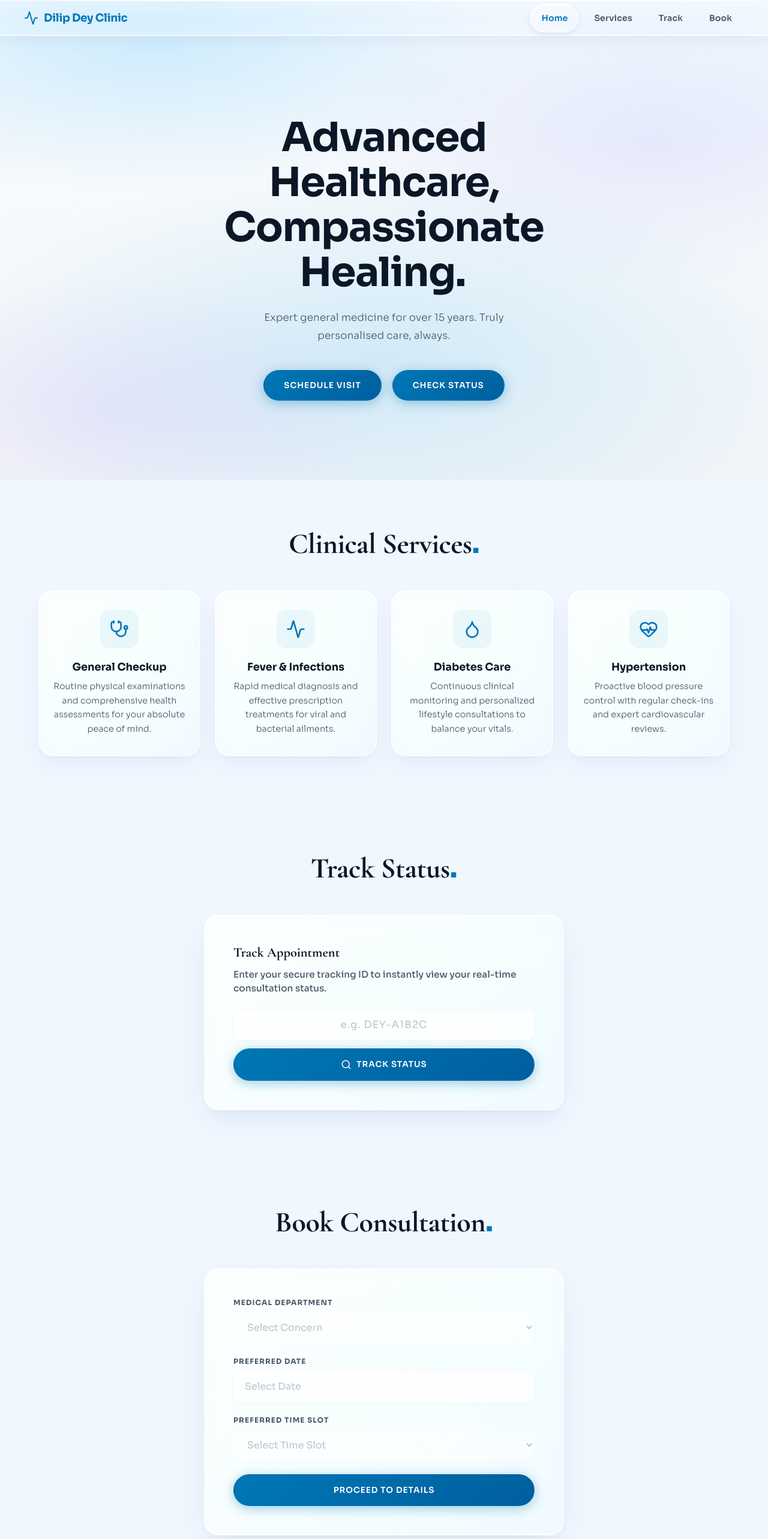
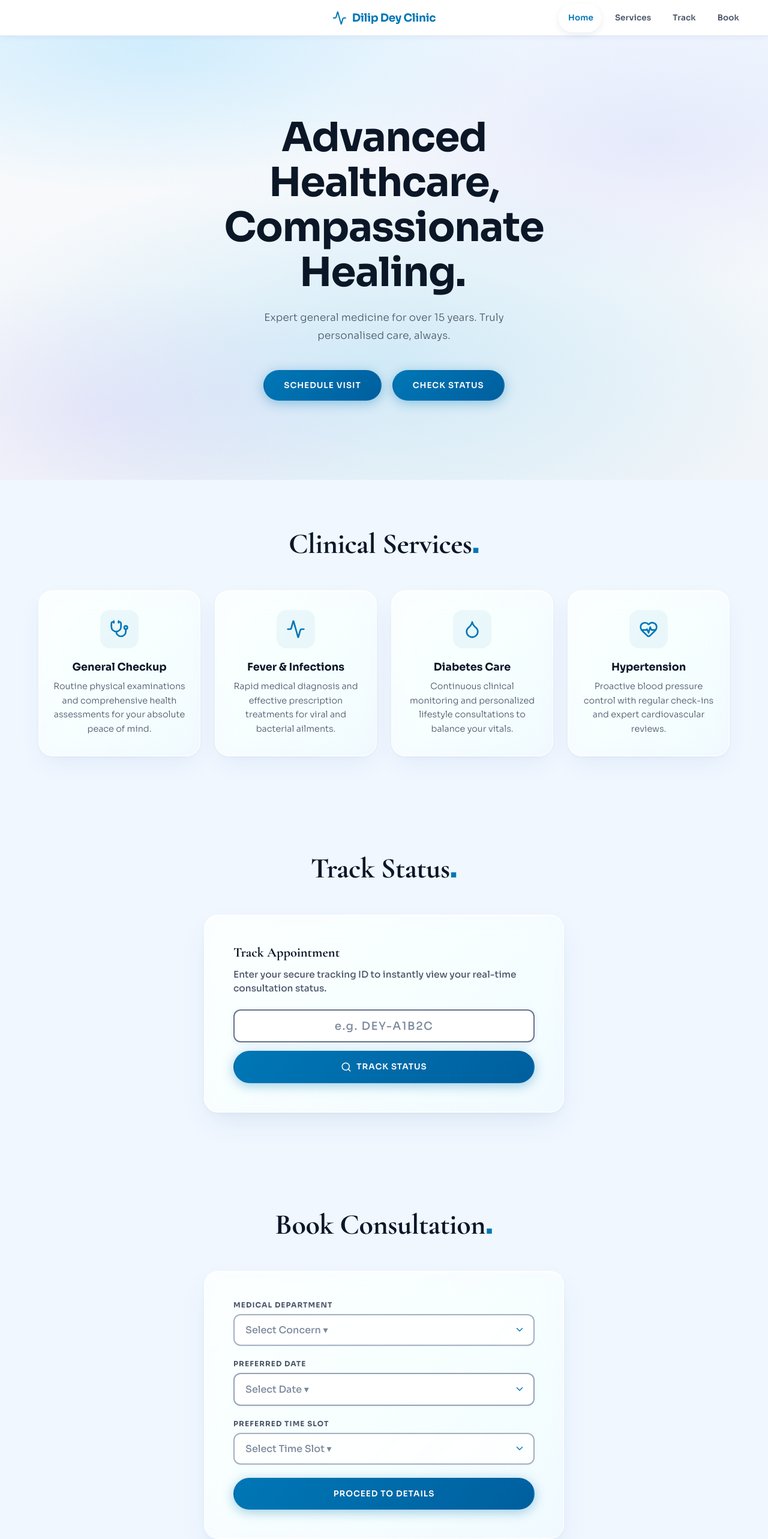
Before and after one commit to jitkarmakar46/DR.-Dey-s-website, a React (Vite) app in the folder frontend/: page / in a window 1280 px wide. Shown: the top 2566 px of the page at 60% size. Built offline with nearby package versions, Linux system fonts and the light colour scheme.

Commit message:
fix: solid clean top header on mobile, high-visibility form boxes, matching arrows after placeholders, and top-center heading with top-right buttons on laptop

```diff
--- a/frontend/src/index.css
+++ b/frontend/src/index.css
@@ -70,7 +70,7 @@ body::before {
 .container { width: 100%; max-width: 1200px; margin: 0 auto; padding: 0 24px; }
 
 /* ============================================================
-   TOP HEADER — Apple Liquid Glass (Fixed Top Bar)
+   TOP HEADER — Solid Clean Surface (No text reflection)
    ============================================================ */
 .top-header {
     position: fixed;
@@ -83,27 +83,14 @@ body::before {
     display: flex;
     align-items: center;
     justify-content: center;
-    background: linear-gradient(180deg, rgba(255, 255, 255, 0.20) 0%, rgba(255, 255, 255, 0.05) 55%, rgba(255, 255, 255, 0.15) 100%);
-    backdrop-filter: blur(6px);
-    -webkit-backdrop-filter: blur(6px);
-    border-bottom: 1.25px solid rgba(255, 255, 255, 0.85);
-    box-shadow:
-        inset 0 1px 1.5px 0 rgba(255, 255, 255, 0.95),
-        inset 0 -1.5px 2px 0 rgba(255, 255, 255, 0.35),
-        0 8px 24px rgba(0, 40, 100, 0.06);
+    background: #ffffff !important;
+    border-bottom: 1.5px solid var(--border) !important;
+    box-shadow: 0 2px 10px rgba(0, 50, 120, 0.05) !important;
+    backdrop-filter: none !important;
+    -webkit-backdrop-filter: none !important;
     transform: translate3d(0, 0, 0);
     -webkit-transform: translate3d(0, 0, 0);
-}
-
-.top-header::before {
-    content: '';
-    position: absolute;
-    top: 0;
-    left: 0;
-    right: 0;
-    height: 1.5px;
-    background: linear-gradient(90deg, transparent 0%, rgba(255, 255, 255, 0.95) 25%, rgba(255, 255, 255, 0.95) 75%, transparent 100%);
-    pointer-events: none;
+    padding: 0 24px;
 }
 
 .logo, .logo-centered {
@@ -477,89 +464,67 @@ input::selection { background: rgba(0,119,182,0.15) !important; }
 .glass-panel p { font-family: var(--sans); font-size: 0.97rem; font-weight: 300; line-height: 1.75; color: var(--text-2); }
 .form-group { margin-bottom: 22px; }
 .form-group label { font-family: var(--sans); font-weight: 700; font-size: 0.75rem; letter-spacing: 0.09em; text-transform: uppercase; color: var(--text-2); margin-bottom: 8px; display: block; }
+/* High Visibility Rectangular Form Inputs (Tracking ID & Consultation Form) */
 .form-control {
     width: 100%;
-    border: 1.5px solid rgba(255, 255, 255, 0.9) !important;
-    border-radius: 14px !important;
+    border: 2px solid #94a3b8 !important;
+    border-radius: 12px !important;
     padding: 14px 18px;
     font-family: var(--sans);
     font-size: 1rem;
     font-weight: 500;
     color: var(--text);
-    background: rgba(255, 255, 255, 0.65) !important;
-    backdrop-filter: blur(12px) !important;
-    -webkit-backdrop-filter: blur(12px) !important;
-    box-shadow: inset 0 1px 2px rgba(0, 0, 0, 0.04), 0 2px 8px rgba(0, 70, 150, 0.03) !important;
-    transition: all 0.25s ease;
+    background: #ffffff !important;
+    box-shadow: 0 1px 4px rgba(0, 50, 120, 0.05), inset 0 1px 2px rgba(0, 0, 0, 0.02) !important;
+    transition: all 0.2s ease;
+    box-sizing: border-box;
 }
+
+.form-control:hover {
+    border-color: #64748b !important;
+}
+
 .form-control:focus {
-    background: rgba(255, 255, 255, 0.95) !important;
-    border-color: #0284c7 !important;
-    box-shadow: 0 0 0 3.5px rgba(2, 132, 199, 0.18), inset 0 1px 2px rgba(2, 132, 199, 0.05) !important;
+    background: #ffffff !important;
+    border-color: #0077b6 !important;
+    box-shadow: 0 0 0 3.5px rgba(0, 119, 182, 0.18), inset 0 1px 2px rgba(0, 0, 0, 0.02) !important;
+    outline: none !important;
 }
-.form-control:focus { background: var(--surface); border-color: var(--blue); box-shadow: 0 0 0 4px rgba(0,119,182,0.08); outline: none; }
+
+/* Tracking Input Rectangular Box */
+.tracking-input {
+    border: 2px solid #64748b !important;
+    background: #ffffff !important;
+    font-size: 1.15rem !important;
+    font-weight: 700 !important;
+    letter-spacing: 0.08em !important;
+    text-align: center !important;
+    box-shadow: 0 2px 8px rgba(0, 50, 120, 0.08) !important;
+}
+
+.tracking-input:focus {
+    border-color: #0077b6 !important;
+    box-shadow: 0 0 0 4px rgba(0, 119, 182, 0.20) !important;
+}
 
 /* Input Placeholders & Date Placeholders */
 input::placeholder, select:invalid, textarea::placeholder {
-    color: #94a3b8 !important;
-    opacity: 0.65 !important;
-    font-weight: 400 !important;
+    color: #64748b !important;
+    opacity: 0.85 !important;
+    font-weight: 500 !important;
     font-style: normal !important;
-    -webkit-text-fill-color: #94a3b8 !important;
-}
-
-/* Custom styled Select Dropdowns with crisp modern Chevron */
-select.form-control {
-    width: 100%;
-    border: 1.5px solid rgba(255, 255, 255, 0.9) !important;
-    border-radius: 14px !important;
-    padding: 14px 18px;
-    font-family: var(--sans);
-    font-size: 1rem;
-    font-weight: 500;
-    color: var(--text);
-    background: rgba(255, 255, 255, 0.65) !important;
-    backdrop-filter: blur(12px) !important;
-    -webkit-backdrop-filter: blur(12px) !important;
-    box-shadow: inset 0 1px 2px rgba(0, 0, 0, 0.04), 0 2px 8px rgba(0, 70, 150, 0.03) !important;
-    transition: all 0.25s ease;
-}
-.form-control:focus {
-    background: rgba(255, 255, 255, 0.95) !important;
-    border-color: #0284c7 !important;
-    box-shadow: 0 0 0 3.5px rgba(2, 132, 199, 0.18), inset 0 1px 2px rgba(2, 132, 199, 0.05) !important;
+    -webkit-text-fill-color: #64748b !important;
 }
 
 /* Custom styled Date Input */
-input[type="date"].form-control {
-    width: 100%;
-    border: 1.5px solid rgba(255, 255, 255, 0.9) !important;
-    border-radius: 14px !important;
-    padding: 14px 18px;
-    font-family: var(--sans);
-    font-size: 1rem;
-    font-weight: 500;
-    color: var(--text);
-    background: rgba(255, 255, 255, 0.65) !important;
-    backdrop-filter: blur(12px) !important;
-    -webkit-backdrop-filter: blur(12px) !important;
-    box-shadow: inset 0 1px 2px rgba(0, 0, 0, 0.04), 0 2px 8px rgba(0, 70, 150, 0.03) !important;
-    transition: all 0.25s ease;
-}
-.form-control:focus {
-    background: rgba(255, 255, 255, 0.95) !important;
-    border-color: #0284c7 !important;
-    box-shadow: 0 0 0 3.5px rgba(2, 132, 199, 0.18), inset 0 1px 2px rgba(2, 132, 199, 0.05) !important;
-}
-
-input[type="date"].date-placeholder { color: transparent !important; position: relative; }
+input[type="date"].date-placeholder { color: transparent !important; position: relative; cursor: pointer; }
 input[type="date"].date-placeholder::before {
-    content: 'Select Date';
-    color: #94a3b8 !important;
-    opacity: 0.65 !important;
+    content: 'Select Date ▾';
+    color: #64748b !important;
+    opacity: 0.85 !important;
     font-family: var(--sans) !important;
     font-size: 1rem !important;
-    font-weight: 400 !important;
+    font-weight: 500 !important;
     position: absolute;
     left: 18px;
     top: 50%;
@@ -569,7 +534,16 @@ input[type="date"].date-placeholder::before {
 }
 input[type="date"]:focus { color: var(--text) !important; }
 input[type="date"]:focus::before { display: none; }
-input[type="date"]::-webkit-calendar-picker-indicator { opacity: 0; width: 100%; height: 100%; position: absolute; right: 0; top: 0; cursor: pointer; }
+input[type="date"]::-webkit-calendar-picker-indicator {
+    opacity: 0;
+    width: 100%;
+    height: 100%;
+    position: absolute;
+    right: 0;
+    top: 0;
+    cursor: pointer;
+    z-index: 3;
+}
 
 /* Animation for refresh spinner */
 @keyframes spin {
@@ -746,14 +720,50 @@ input[type="date"]::-webkit-calendar-picker-indicator { opacity: 0; width: 100%;
 .desktop-nav a:hover, .desktop-nav a.active { color: var(--blue); }
 /* nav-pill inside desktop-nav inherits the .nav-pill rules already defined */
 
-/* On desktop: top-header space-between, nav right */
+/* On desktop: Dilip Dey Clinic heading in top center, 4 buttons on top right side */
 @media (min-width: 769px) {
     .top-header {
-        justify-content: space-between;
-        padding: 0 40px;
+        position: fixed;
+        top: 0;
+        left: 0;
+        right: 0;
+        width: 100%;
+        height: var(--top-h);
+        display: flex;
+        align-items: center;
+        justify-content: center;
+        padding: 0 32px;
+        background: #ffffff !important;
+        border-bottom: 1.5px solid var(--border);
+        box-shadow: 0 2px 10px rgba(0, 50, 120, 0.05);
     }
-    /* Logo aligns left on desktop */
-    .logo-centered { margin: 0; }
+
+    /* Logo is centered dead-center in the laptop browser window */
+    .top-header .logo,
+    .top-header .logo-centered {
+        position: absolute;
+        left: 50%;
+        transform: translateX(-50%);
+        margin: 0;
+        z-index: 10;
+        white-space: nowrap;
+    }
+
+    /* 4 Nav buttons docked cleanly on the top right side */
+    .desktop-nav {
+        margin-left: auto;
+        display: flex !important;
+        align-items: center;
+        gap: 4px;
+        position: relative;
+        z-index: 11;
+    }
+
+    .desktop-nav a {
+        padding: 8px 16px;
+        font-size: 0.84rem;
+    }
+
     /* Bottom nav is completely hidden on desktop */
     .bottom-nav { display: none !important; }
     body { padding-top: var(--top-h) !important; padding-bottom: 0 !important; }
@@ -762,8 +772,14 @@ input[type="date"]::-webkit-calendar-picker-indicator { opacity: 0; width: 100%;
     .section { scroll-margin-top: var(--top-h) !important; }
 }
 
-/* On mobile: hide desktop nav, center logo in fixed liquid glass top bar */
+/* On mobile: hide desktop nav, center logo cleanly in fixed solid top bar */
 @media (max-width: 768px) {
     .desktop-nav { display: none !important; }
+    .top-header .logo,
+    .top-header .logo-centered {
+        position: static;
+        transform: none;
+        margin: 0 auto;
+    }
     body { padding-top: var(--top-h) !important; padding-bottom: calc(64px + 32px) !important; }
 }
--- a/frontend/src/pages/Home.jsx
+++ b/frontend/src/pages/Home.jsx
@@ -473,7 +473,7 @@ export default function Home() {
                             <form onSubmit={handleTrack} style={{ display: 'flex', flexDirection: 'column', gap: '14px' }}>
                                 <input
                                     type="text"
-                                    className="form-control"
+                                    className="form-control tracking-input"
                                     placeholder="e.g. DEY-A1B2C"
                                     value={trackId}
                                     onChange={e => setTrackId(e.target.value.toUpperCase())}
@@ -538,24 +538,53 @@ export default function Home() {
                                 <div>
                                     <div className="form-group">
                                         <label>Medical Department</label>
-                                        <select className="form-control" required value={formData.department} onChange={e => setFormData({...formData, department: e.target.value})}>
-                                            <option value="" disabled>Select Concern</option>
+                                        <div style={{ position: 'relative' }}>
+                                            <select
+                                                className="form-control"
+                                                required
+                                                value={formData.department}
+                                                onChange={e => setFormData({...formData, department: e.target.value})}
+                                                style={{ paddingRight: '42px', appearance: 'none', WebkitAppearance: 'none' }}
+                                            >
+                                                <option value="" disabled>Select Concern ▾</option>
                                                 <option value="General Checkup">General Checkup</option>
                                                 <option value="Fever">Fever / Infection</option>
                                                 <option value="Diabetes">Diabetes Follow-up</option>
                                             </select>
+                                            <ChevronDown size={18} color="#0077b6" style={{ position: 'absolute', right: '16px', top: '50%', transform: 'translateY(-50%)', pointerEvents: 'none' }} />
+                                        </div>
                                     </div>
                                     <div className="form-group">
                                         <label>Preferred Date</label>
-                                        <input type="date" className={`form-control ${!formData.date ? "date-placeholder" : ""}`} required min={new Date().toISOString().split('T')[0]} value={formData.date} onChange={e => setFormData({...formData, date: e.target.value})} />
+                                        <div style={{ position: 'relative' }}>
+                                            <input
+                                                type="date"
+                                                className={`form-control ${!formData.date ? "date-placeholder" : ""}`}
+                                                required
+                                                min={new Date().toISOString().split('T')[0]}
+                                                value={formData.date}
+                                                onChange={e => setFormData({...formData, date: e.target.value})}
+                                                style={{ paddingRight: '42px' }}
+                                            />
+                                            <ChevronDown size={18} color="#0077b6" style={{ position: 'absolute', right: '16px', top: '50%', transform: 'translateY(-50%)', pointerEvents: 'none' }} />
+                                        </div>
                                     </div>
                                     <div className="form-group">
                                         <label>Preferred Time Slot</label>
-                                        <select className="form-control" required value={formData.time} onChange={e => setFormData({...formData, time: e.target.value})}>
-                                            <option value="" disabled>Select Time Slot</option>
+                                        <div style={{ position: 'relative' }}>
+                                            <select
+                                                className="form-control"
+                                                required
+                                                value={formData.time}
+                                                onChange={e => setFormData({...formData, time: e.target.value})}
+                                                style={{ paddingRight: '42px', appearance: 'none', WebkitAppearance: 'none' }}
+                                            >
+                                                <option value="" disabled>Select Time Slot ▾</option>
                                                 <option value="Morning">Morning (10:00 AM - 1:00 PM)</option>
                                                 <option value="Evening">Evening (6:00 PM - 9:00 PM)</option>
                                             </select>
+                                            <ChevronDown size={18} color="#0077b6" style={{ position: 'absolute', right: '16px', top: '50%', transform: 'translateY(-50%)', pointerEvents: 'none' }} />
+                                        </div>
                                     </div>
                                     <button type="button" className="btn btn-primary" style={{ width: '100%' }} onClick={handleNext}>Proceed to Details</button>
                                 </div>
```
Lines whose indentation alone changed are shown as unchanged.
